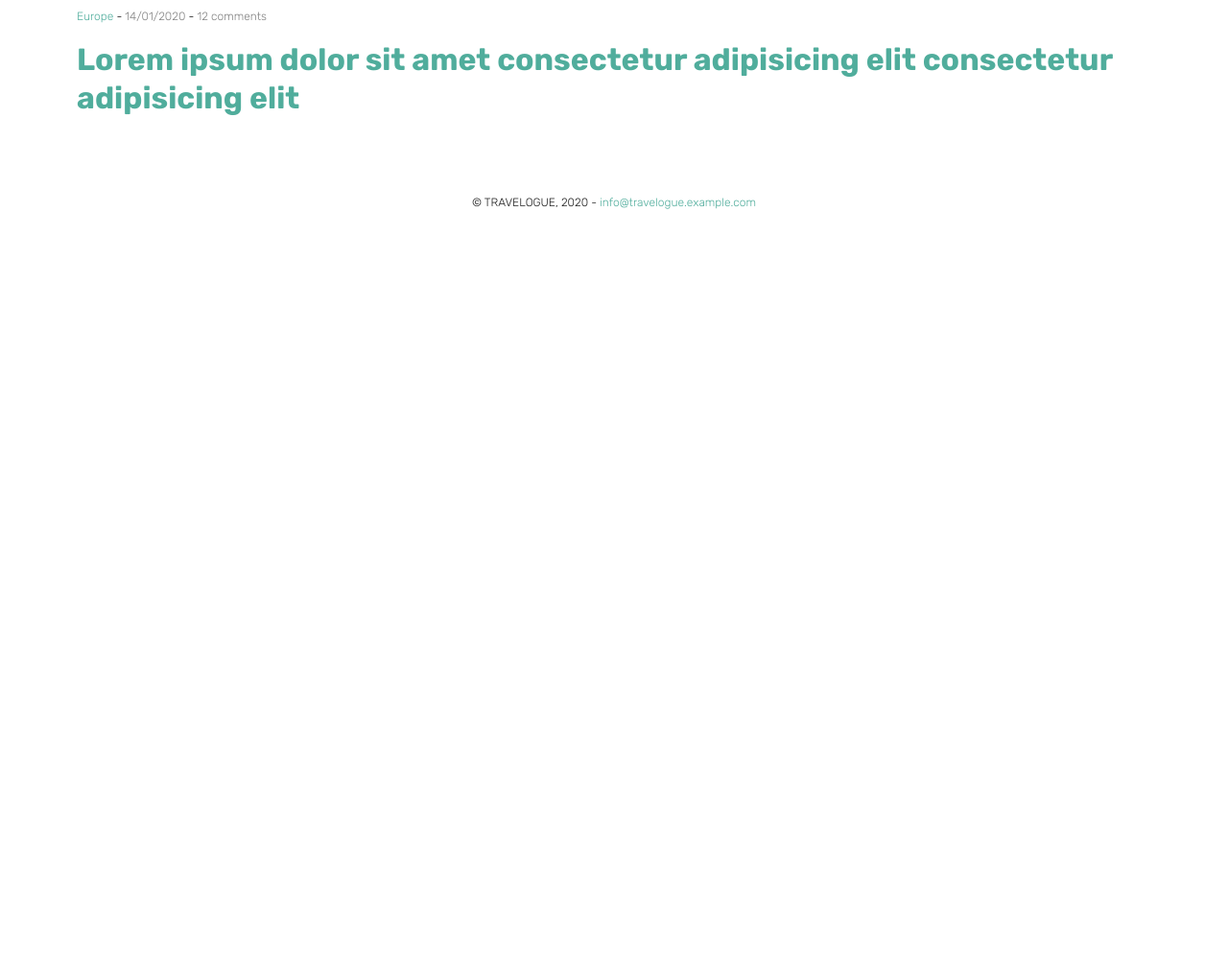
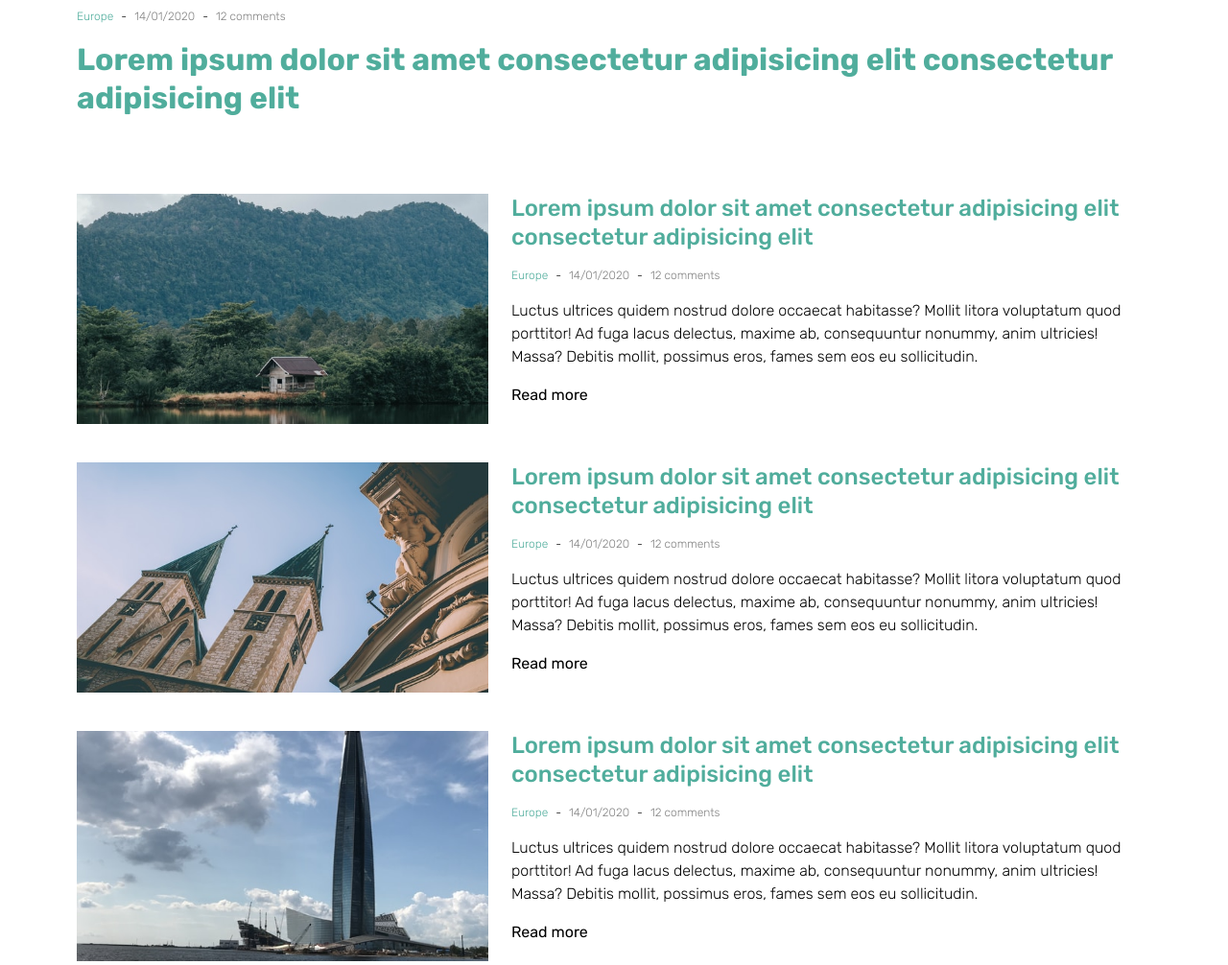
Before and after one commit to josipz88/travelouge, a plain HTML site: page index.html in a window 1280 px wide. Shown: the part 902-1908 px from the top of the page at 96% size. Before the commit the page ends 1202 px from the top, so only its background shows below. Drawn offline with Linux system fonts and the light colour scheme.

Commit message:
add single articles

```diff
--- a/index.html
+++ b/index.html
@@ -8,25 +8,67 @@
         <link rel="stylesheet" href="style.css">
     </head>
     <body>
+        <div class="wrapper">
             <div class="header">
                 <img class="logo" src="media/Logo.svg">
                 <div class="navigation">
-                <a href="#home" class="navigation-item p color-text active">Home</a>
-                <a href="#europe" class="navigation-item p color-text ">Europe</a>
-                <a href="#asia" class="navigation-item p color-text ">Asia</a>
-                <a href="#africa" class="navigation-item p color-text ">Africa</a>
-                <a href="#south-america" class="navigation-item p color-text ">South America</a>
+                    <a href="#home" class="p color-text active">Home</a>
+                    <a href="#europe" class="p color-text ">Europe</a>
+                    <a href="#asia" class="p color-text ">Asia</a>
+                    <a href="#africa" class="p color-text ">Africa</a>
+                    <a href="#south-america" class="p color-text ">South America</a>
                 </div>
             </div>
             <div class="main">
                 <div class="featured-article">
                     <img class="featured-image" src="media/d5390ab71b09a66f97520c0c8bde151d8b901c5e.jpg">
                     <div class="metadata small">
-                    <a href="#europe" class="metadata-location color-primary">Europe</a> -
-                    <span class="metadata-date color-text-muted">14/01/2020</span> -
-                    <span class="metadata-comments color-text-muted">12 comments</span>
+                        <a href="#europe" class="color-primary">Europe</a> -
+                        <span class="color-text-muted">14/01/2020</span> -
+                        <span class="color-text-muted">12 comments</span>
                     </div>
                     <div class="color-primary h1">Lorem ipsum dolor sit amet consectetur adipisicing elit consectetur adipisicing elit</div>
+                </div>
+                <div class="article-list">
+                    <div class="single-article">
+                        <img src="media/img1.jpg" class="article-image">
+                        <div class="article-details">
+                            <div class="color-primary h2">Lorem ipsum dolor sit amet consectetur adipisicing elit consectetur adipisicing elit</div>
+                            <div class="metadata small">
+                                <a href="#europe" class="color-primary">Europe</a> -
+                                <span class="color-text-muted">14/01/2020</span> -
+                                <span class="color-text-muted">12 comments</span>
+                            </div>
+                            <div class="p">Luctus ultrices quidem nostrud dolore occaecat habitasse? Mollit litora voluptatum quod porttitor! Ad fuga lacus delectus, maxime ab, consequuntur nonummy, anim ultricies! Massa? Debitis mollit, possimus eros, fames sem eos eu sollicitudin.</div>
+                            <div class="em">Read more</div>
+                        </div>
+                    </div>
+                    <div class="single-article">
+                        <img src="media/img2.jpg" class="article-image">
+                        <div class="article-details">
+                            <div class="color-primary h2">Lorem ipsum dolor sit amet consectetur adipisicing elit consectetur adipisicing elit</div>
+                            <div class="metadata small">
+                                <a href="#europe" class="color-primary">Europe</a> -
+                                <span class="color-text-muted">14/01/2020</span> -
+                                <span class="color-text-muted">12 comments</span>
+                            </div>
+                            <div class="p">Luctus ultrices quidem nostrud dolore occaecat habitasse? Mollit litora voluptatum quod porttitor! Ad fuga lacus delectus, maxime ab, consequuntur nonummy, anim ultricies! Massa? Debitis mollit, possimus eros, fames sem eos eu sollicitudin.</div>
+                            <div class="em">Read more</div>
+                        </div>
+                    </div>
+                    <div class="single-article">
+                        <img src="media/img3.jpg" class="article-image">
+                        <div class="article-details">
+                            <div class="color-primary h2">Lorem ipsum dolor sit amet consectetur adipisicing elit consectetur adipisicing elit</div>
+                            <div class="metadata small">
+                                <a href="#europe" class="color-primary">Europe</a> -
+                                <span class="color-text-muted">14/01/2020</span> -
+                                <span class="color-text-muted">12 comments</span>
+                            </div>
+                            <div class="p">Luctus ultrices quidem nostrud dolore occaecat habitasse? Mollit litora voluptatum quod porttitor! Ad fuga lacus delectus, maxime ab, consequuntur nonummy, anim ultricies! Massa? Debitis mollit, possimus eros, fames sem eos eu sollicitudin.</div>
+                            <div class="em">Read more</div>
+                        </div>
+                    </div>
                 </div>
             </div>
             <div class="footer">
@@ -34,5 +76,6 @@
                 &copy; TRAVELOGUE, 2020 - <a class="color-primary" href="mailto:info@travelogue.example.com">info@travelogue.example.com</a>
                 </div>
             </div>
+        </div>
     </body>
 </html>
--- a/style.css
+++ b/style.css
@@ -99,7 +99,7 @@ a:hover {
 Header Navigation
 
 */
-
+/*
 .navigation-item{
     margin-left: 32px;
 }
@@ -115,7 +115,14 @@ Header Navigation
 body .navigation{
     margin-top: 16px;
 }
+*/
 
+.navigation{
+    display: flex;
+    flex-flow: row wrap;
+    justify-content: center;
+    gap: 32px;
+}
 /*
 
 Logo
@@ -123,29 +130,31 @@ Logo
 */
 
 
-.logo{
+/*.logo{
     width: auto;
     height: 64px;
     display: block;
     margin: 0 auto;
-}
+}*/
 
-.footer{
-    text-align: center;
-    margin-top: 80px;
-    margin-bottom: 80px;
-}
-
-.header{
+/*.header{
 
     margin-top: 80px;
     margin-bottom: 80px;
+}*/
+
+.header{
+    display: flex;
+    flex-direction: column;
+    align-items: center;
+    gap: 16px;
+    margin-top: 80px;
 }
 
-.main{
+/*.main{
     margin-top: 80px;
     margin-bottom: 80px;
-}
+}*/
 
 /*
 
@@ -154,22 +163,30 @@ Featured article
 */
 
 .featured-article{
-    width: 1120px;
-    height: auto;
+    display: flex;
+    flex-direction: column;
+    gap: 16px;
+}
+
+.wrapper{
+    max-width: 1120px;
     margin: 0 auto;
+    display: flex;
+    flex-direction: column;
+    justify-content: center;
+    gap: 80px;
+}
+
+.main{
+    display: flex;
+    flex-direction: column;
+    gap: 80px;
 }
 
 .metadata{
+    display: flex;
+    flex-direction: row;
     gap: 8px;
-    margin: 16px 0px;
-}
-
-.metadata-location, .metadata-date, .metadata-comments{
-    display: inline-block;
-}
-
-.featured-article .featured-image{
-    margin-top: 80px;
 }
 
 .featured-image{
@@ -178,3 +195,40 @@ Featured article
     width: 100%;
     display: block;
 }
+
+.footer{
+    display: flex;
+    justify-content: center;
+    margin-top: 80px;
+    margin-bottom: 80px;
+}
+
+.article-list{
+    display: flex;
+    flex-direction: column;
+    gap: 40px;
+}
+
+.single-article{
+    display: flex;
+    flex-direction: row;
+    flex-wrap: nowrap;
+    height: 240px;
+    gap: 24px;
+}
+
+.article-details{
+    display: flex;
+    flex-direction: column;
+    flex-wrap: nowrap;
+    gap: 16px;
+    margin-bottom: 16px;
+}
+
+.article-image{
+    width: 320px;
+    height: 240px;
+    aspect-ratio: 320 / 240;
+    object-fit: cover;
+    width: 100%;
+}
```
Also changed, not shown: media/img1.jpg (added), media/img2.jpg (added), media/img3.jpg (added). Lines whose indentation alone changed are shown as unchanged.
